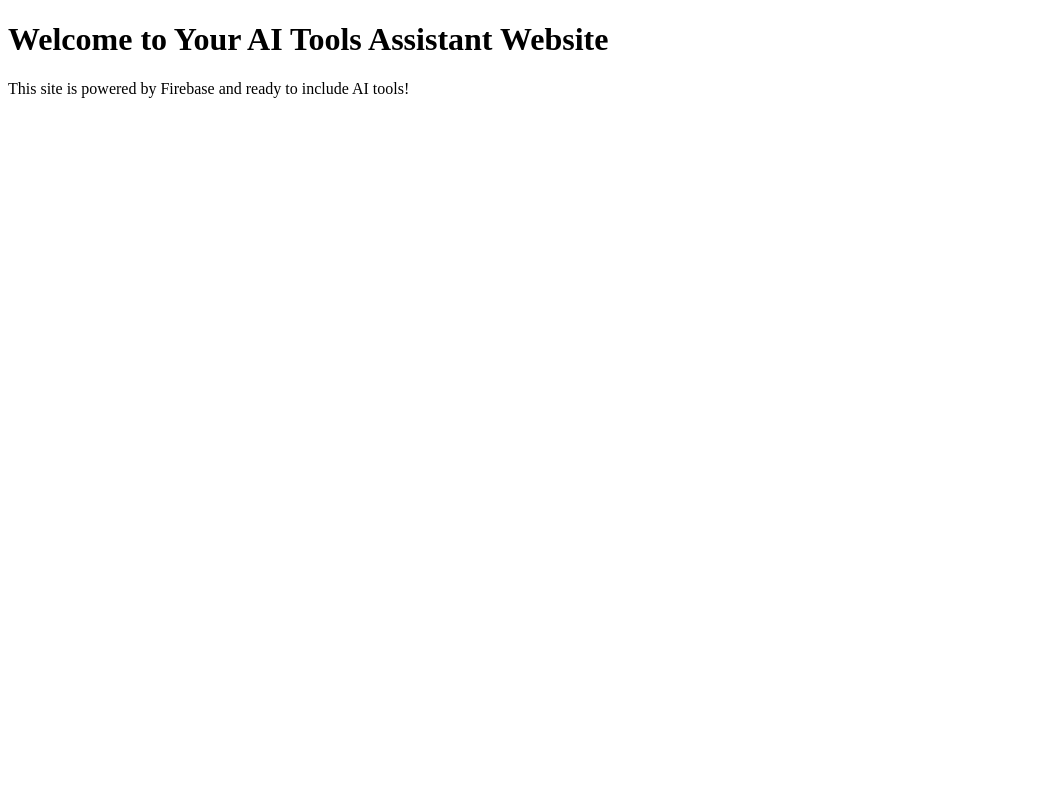
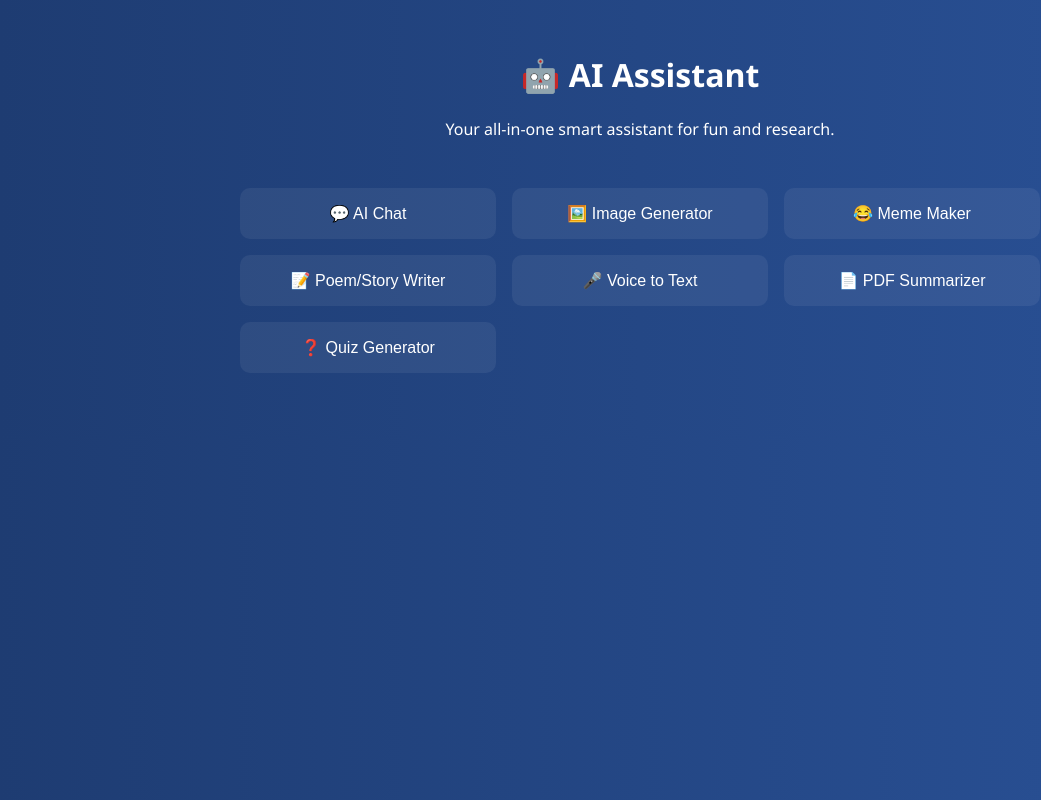
Before and after one commit to Keizer27/Ai-Assistant, a plain HTML site: page index.html in a window 1280 px wide. Shown: the whole page, without its empty margins (0-1041 px from the left). Drawn offline with Linux system fonts and the light colour scheme.

Commit message:
Add files via upload

```diff
--- a/index.html
+++ b/index.html
@@ -1,13 +1,52 @@
+
 <!DOCTYPE html>
 <html lang="en">
 <head>
   <meta charset="UTF-8" />
-  <meta name="viewport" content="width=device-width, initial-scale=1.0"/>
-  <title>AI Tools Assistant</title>
+  <meta name="viewport" content="width=device-width, initial-scale=1.0" />
+  <title>AI Assistant</title>
+  <link rel="manifest" href="manifest.json" />
+  <link rel="stylesheet" href="styles.css" />
+  <script src="scripts.js" defer></script>
+  <script>
+    // Add to Home Screen prompt
+    window.addEventListener('beforeinstallprompt', (e) => {
+      e.preventDefault();
+      deferredPrompt = e;
+      const addBtn = document.querySelector('.add-button');
+      addBtn.style.display = 'flex';
+      addBtn.addEventListener('click', () => {
+        deferredPrompt.prompt();
+        deferredPrompt.userChoice.then((choiceResult) => {
+          if (choiceResult.outcome === 'accepted') {
+            console.log('User accepted A2HS prompt');
+          }
+          deferredPrompt = null;
+        });
+      });
+    });
+  </script>
+</head>
+<body>
+  <header>
+    <h1>🤖 AI Assistant</h1>
+    <p>Your all-in-one smart assistant for fun and research.</p>
+  </header>
+  <main class="grid">
+    <button onclick="chatAI()">💬 AI Chat</button>
+    <button onclick="generateImage()">🖼️ Image Generator</button>
+    <button onclick="makeMeme()">😂 Meme Maker</button>
+    <button onclick="writePoem()">📝 Poem/Story Writer</button>
+    <button onclick="voiceToText()">🎤 Voice to Text</button>
+    <button onclick="summarizePDF()">📄 PDF Summarizer</button>
+    <button onclick="generateQuiz()">❓ Quiz Generator</button>
+  </main>
+  <footer>
+    <button class="add-button" style="display:none;">Add to Home Screen</button>
+  </footer>
   <script type="module">
-    // Firebase SDK
-    import { initializeApp } from "https://www.gstatic.com/firebasejs/10.11.0/firebase-app.js";
-    import { getAnalytics } from "https://www.gstatic.com/firebasejs/10.11.0/firebase-analytics.js";
+    import { initializeApp } from "https://www.gstatic.com/firebasejs/10.12.0/firebase-app.js";
+    import { getAnalytics } from "https://www.gstatic.com/firebasejs/10.12.0/firebase-analytics.js";
 
     const firebaseConfig = {
       apiKey: "AIzaSyAUkBHViqyW2E173HJ0NSCrbq4Drw_g5-k",
@@ -22,9 +61,5 @@
     const app = initializeApp(firebaseConfig);
     const analytics = getAnalytics(app);
   </script>
-</head>
-<body>
-  <h1>Welcome to Your AI Tools Assistant Website</h1>
-  <p>This site is powered by Firebase and ready to include AI tools!</p>
 </body>
 </html>
--- /dev/null
+++ b/scripts.js
@@ -0,0 +1,8 @@
+
+function chatAI() { alert("AI Chat Tool coming soon!"); }
+function generateImage() { alert("Image Generator coming soon!"); }
+function makeMeme() { alert("Meme Maker coming soon!"); }
+function writePoem() { alert("Poem/Story Writer coming soon!"); }
+function voiceToText() { alert("Voice to Text coming soon!"); }
+function summarizePDF() { alert("PDF Summarizer coming soon!"); }
+function generateQuiz() { alert("Quiz Generator coming soon!"); }
--- /dev/null
+++ b/styles.css
@@ -0,0 +1,42 @@
+
+body {
+  margin: 0;
+  font-family: 'Segoe UI', sans-serif;
+  background: linear-gradient(to right, #1e3c72, #2a5298);
+  color: white;
+  display: flex;
+  flex-direction: column;
+  align-items: center;
+}
+
+header {
+  text-align: center;
+  padding: 2rem;
+}
+
+.grid {
+  display: grid;
+  grid-template-columns: repeat(auto-fit, minmax(200px, 1fr));
+  gap: 1rem;
+  width: 90%;
+  max-width: 800px;
+}
+
+button {
+  padding: 1rem;
+  font-size: 1rem;
+  border: none;
+  border-radius: 10px;
+  background: #ffffff10;
+  color: white;
+  cursor: pointer;
+  transition: background 0.3s;
+}
+
+button:hover {
+  background: #ffffff30;
+}
+
+footer {
+  margin: 2rem;
+}
```
Also changed, not shown: manifest.json (added).
